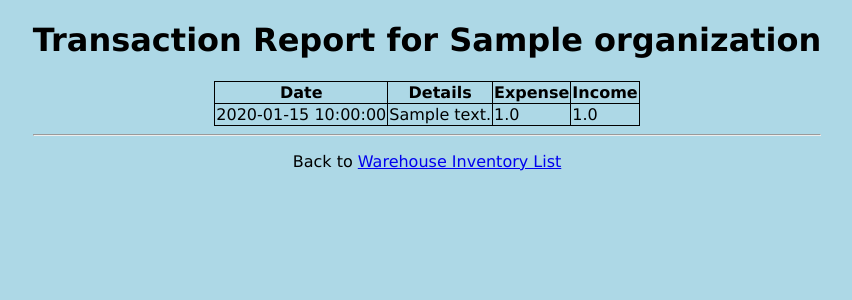
After one commit to dinkan/fleet1, a Django app: page /transactions/1/ in a window 1280 px wide. The commit adds this page. Shown: the top 300 px of the page, without its empty margins (213-1065 px from the left). Run offline with Django 4.2, Linux system fonts and the light colour scheme; tables that the repository leaves empty hold one stand-in row (values such as "Sample post").

Commit message:
Transaction Report Changes
Created Transaction model and code changes for automatic updates to transaction table as per FLEET-7 task.

```diff
--- a/fleet1/vehicles/__init__.py
+++ b/fleet1/vehicles/__init__.py
@@ -0,0 +1 @@
+default_app_config = 'vehicles.apps.vehiclesConfig'
--- a/fleet1/vehicles/admin.py
+++ b/fleet1/vehicles/admin.py
@@ -1,8 +1,9 @@
 from django.contrib import admin
-from .models import vehicle, Organization, ParkingLot, WarehouseInventory
+from .models import vehicle, Organization, ParkingLot, WarehouseInventory, Transaction
 # Register your models here.
 
 admin.site.register(vehicle)
 admin.site.register(Organization)
 admin.site.register(ParkingLot)
 admin.site.register(WarehouseInventory)
+admin.site.register(Transaction)
--- a/fleet1/vehicles/apps.py
+++ b/fleet1/vehicles/apps.py
@@ -4,3 +4,6 @@ from django.apps import AppConfig
 class vehiclesConfig(AppConfig):
     default_auto_field = 'django.db.models.BigAutoField'
     name = 'vehicles'
+
+    def ready(self):
+        import vehicles.signals
--- a/fleet1/vehicles/models.py
+++ b/fleet1/vehicles/models.py
@@ -1,5 +1,5 @@
 from django.db import models
-
+from django.utils import timezone
 # Create your models here.
 
 
@@ -30,7 +30,7 @@ class ParkingLot(models.Model):
     address = models.CharField(max_length=255)
 
     def __str__(self):
-        return self.name
+        return f"{self.organization.org_name} - {self.name}"
 
 class WarehouseInventory(models.Model):
     organization = models.ForeignKey(Organization, on_delete=models.CASCADE, related_name='inventory')
@@ -41,4 +41,15 @@ class WarehouseInventory(models.Model):
     count = models.IntegerField()
 
     def __str__(self):
-        return f"{self.warehouse.name} - {self.vehicle.name}"
+        return f"{self.organization.org_name} - {self.warehouse.name} - {self.vehicle.name} ({self.count})"
+
+class Transaction(models.Model):
+    organization = models.ForeignKey(Organization, on_delete=models.CASCADE)
+    date = models.DateTimeField(default=timezone.now)
+    details = models.TextField()
+    expense = models.FloatField()
+    income = models.FloatField(default=0.0)
+    reference_id = models.ForeignKey(WarehouseInventory, on_delete=models.CASCADE)
+
+    def __str__(self):
+        return f"{self.organization.org_name} - {self.reference_id.warehouse.name} - {self.date.strftime('%Y-%m-%d %H:%M:%S')}"
--- /dev/null
+++ b/fleet1/vehicles/templates/transaction_report.html
@@ -0,0 +1,32 @@
+{% extends "mastertemplate.html" %}
+
+{% block title %}
+Transaction Report for {{ organization.org_name }}
+{% endblock %}
+
+{% block content %}
+    <h1>Transaction Report for {{ organization.org_name }}</h1>
+
+    <table border style="border-collapse: collapse; border: 1px solid black;">
+        <thead>
+            <tr>
+                <th>Date</th>
+                <th>Details</th>
+                <th>Expense</th>
+                <th>Income</th>
+            </tr>
+        </thead>
+        <tbody>
+            {% for transaction in transactions %}
+        <tr>
+            <td>{{ transaction.date|date:"Y-m-d H:i:s" }}</td>
+            <td>{{ transaction.details }}</td>
+            <td>{{ transaction.expense }}</td>
+            <td>{{ transaction.income }}</td>
+        </tr>
+        {% endfor %}
+        </tbody>
+    </table>
+    <hr>
+    <p>Back to <a href="{% url 'warehouseinventory_list' organization.id %}">Warehouse Inventory List</a></p>
+{% endblock %}
--- a/fleet1/vehicles/templates/warehouseinventorylist.html
+++ b/fleet1/vehicles/templates/warehouseinventorylist.html
@@ -33,5 +33,6 @@
     <hr>
     <p><a href="{% url 'warehouseinventory_create' organization.id %}">Add a new warehouse inventory</a></p>
     <p><a href="{% url 'additionalreport' organization.id %}">View Additional Report</a></p>
+    <p><a href="{% url 'transaction_report' organization.id %}">View Transaction Report</a></p>
     <p>Back to <a href="{% url 'organization' %}">Organization List</a></p>
 {% endblock %}
--- a/fleet1/vehicles/urls.py
+++ b/fleet1/vehicles/urls.py
@@ -34,4 +34,5 @@ urlpatterns = [
     path('organization/<int:org_id>/warehouseinventory_deletesub/<int:inventory_id>/', views.warehouseinventory_deletesub, name='warehouseinventory_deletesub'),
     path('api/warehouseinventory/', views.WarehouseInventoryView.as_view()),
     path('organization/<int:org_id>/warehouseinventory/additionalreport', views.additionalreport, name='additionalreport'),
+    path('transactions/<int:organization_id>/', views.transaction_report, name='transaction_report'),
 ]
--- a/fleet1/vehicles/views.py
+++ b/fleet1/vehicles/views.py
@@ -11,9 +11,11 @@ def welcome(request):
 
 from django.template import loader
 
-from .models import vehicle, Organization, ParkingLot, WarehouseInventory
+from .models import vehicle, Organization, ParkingLot, WarehouseInventory, Transaction
 
 from django.db.models import Sum
+
+from django.core.exceptions import ValidationError
 
 def vehicles(request):
   vehiclelist = vehicle.objects.all().values()
@@ -213,10 +215,13 @@ def warehouseinventory_createsub(request, org_id):
     vehicle_id = request.POST["vehicle"]
     date_of_purchase = request.POST["date_of_purchase"]
     cost_of_purchase = request.POST["cost_of_purchase"]
-    count = request.POST["count"]
+    count = int(request.POST["count"])
 
     warehouse = get_object_or_404(ParkingLot, id=warehouse_id)
     vehicle_instance = get_object_or_404(vehicle, id=vehicle_id)
+
+    if count < 0:
+        raise ValidationError("Count cannot be less than 0.")
 
     inventory = WarehouseInventory(
         organization=organization,
@@ -249,7 +254,13 @@ def warehouseinventory_updatesub(request, org_id, inventory_id):
     inventory.vehicle_id = request.POST["vehicle"]
     inventory.date_of_purchase = request.POST["date_of_purchase"]
     inventory.cost_of_purchase = request.POST["cost_of_purchase"]
-    inventory.count = request.POST["count"]
+    count = int(request.POST["count"])
+
+    if count < 0:
+        raise ValidationError("Count cannot be less than 0.")
+
+    inventory.count = count
+
     inventory.save()
     return redirect(f'/organization/{org_id}/warehouseinventory')
 
@@ -271,6 +282,11 @@ def additionalreport(request, org_id):
         'total_count_sum': total_count_sum
     }
     return HttpResponse(template.render(context, request))
+
+def transaction_report(request, organization_id):
+    organization = Organization.objects.get(id=organization_id)
+    transactions = Transaction.objects.filter(organization=organization)
+    return render(request, 'transaction_report.html', {'transactions': transactions, 'organization':organization})
 
 from rest_framework.views import APIView
 from rest_framework.response import Response
```
Also changed, not shown: fleet1/vehicles/signals.py (added, +28 -0 lines), fleet1/vehicles/migrations/0006_transaction.py (added), fleet1/vehicles/migrations/0007_alter_transaction_date.py (added).
